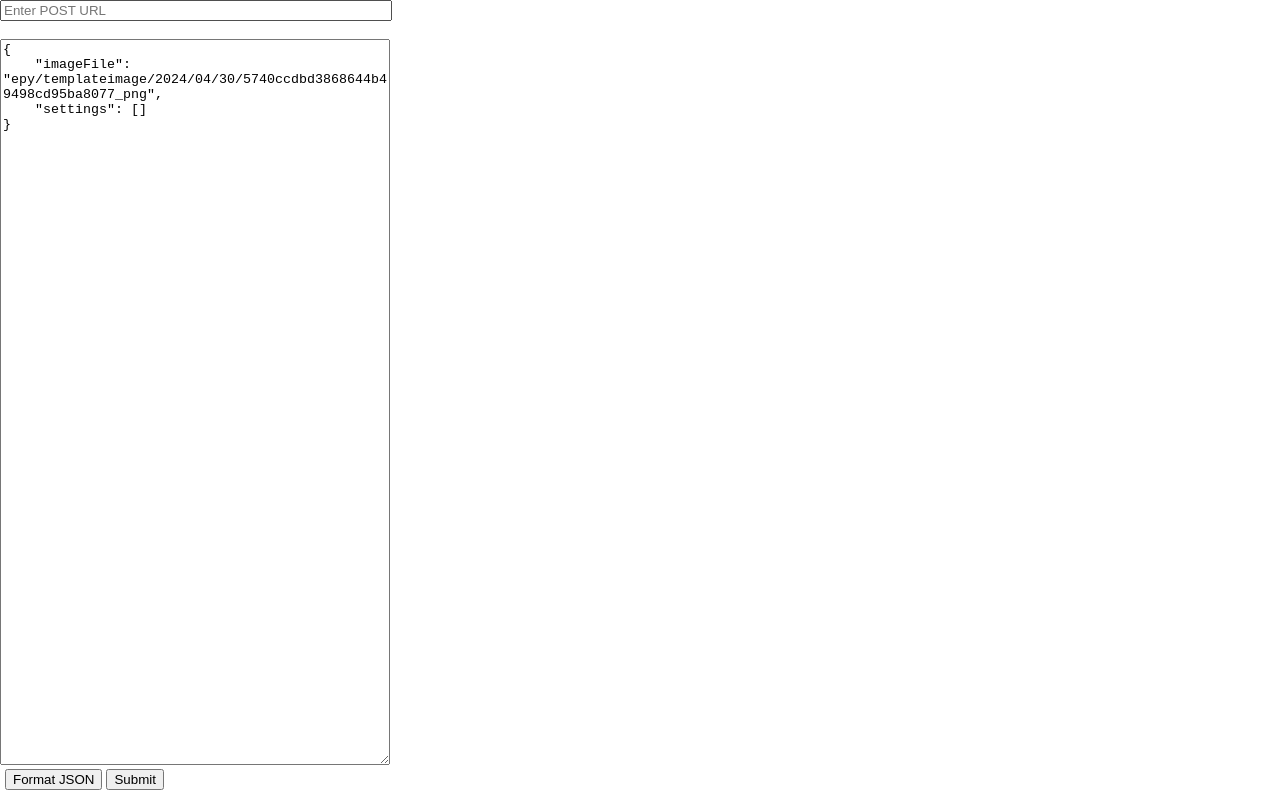
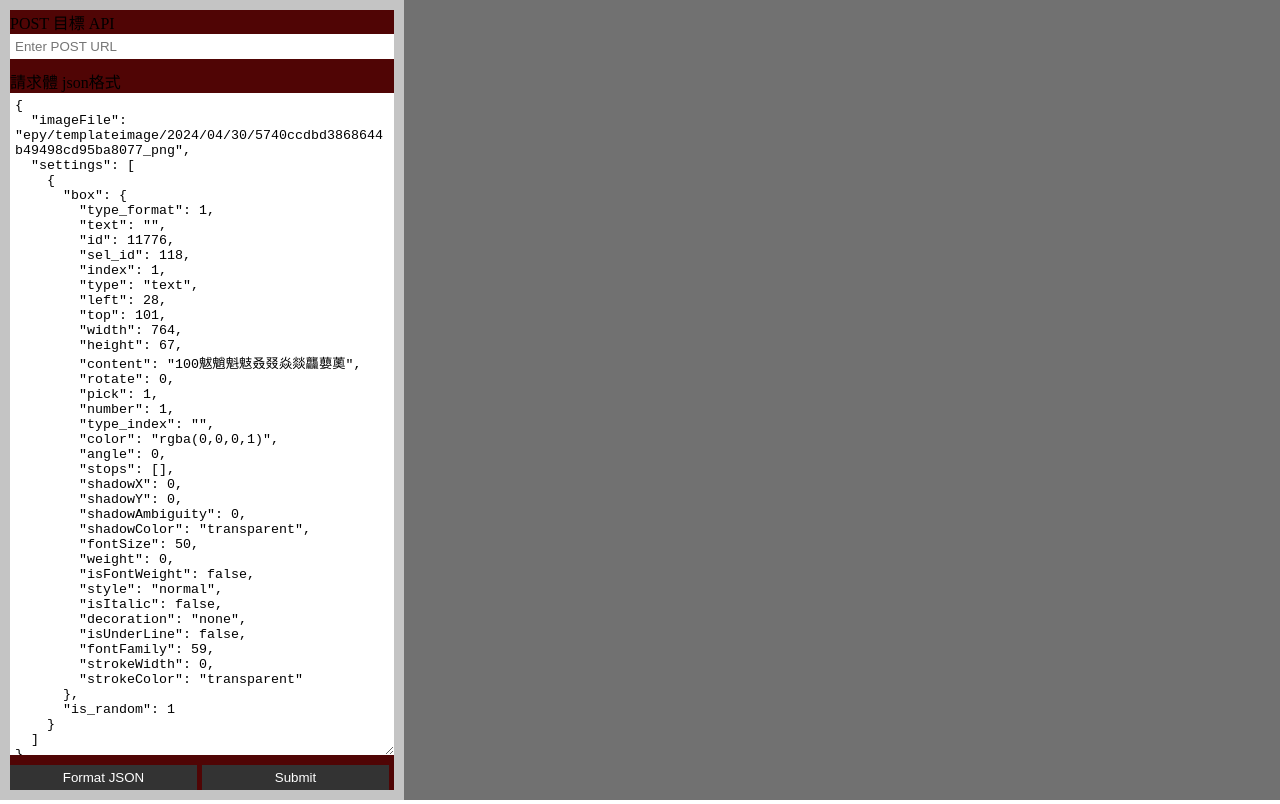
Before and after one commit to wayne23123/documentRepository, a plain HTML site: page tools/nodeDemo.html in a window 1280 px wide. Drawn offline with Linux system fonts and the light colour scheme.

Commit message:
post工具切版

```diff
--- a/tools/nodeDemo.html
+++ b/tools/nodeDemo.html
@@ -10,40 +10,67 @@
         padding: 0;
         margin: 0;
         max-width: 100vw;
-        min-height: 100vh;
-        overflow: hidden;
       }
-      .mainLayout {
-        min-height: 100vh;
+      .main-layout {
+        padding: 0;
+        display: flex;
+        height: 100vh;
+      }
+      .form-container {
+        flex: 0 0 30vw;
+        background-color: #c4c4c4;
+        padding: 10px;
+      }
+      #myForm {
+        display: flex;
+        flex-direction: column;
+        background-color: #500505;
+        height: 100%;
+      }
+      #urlInput,
+      #textArea {
+        width: calc(100% - 10px);
+        margin-bottom: 10px;
+        padding: 5px;
+        border: none;
+        background-color: #fff;
+        color: #000;
+      }
+      #textArea {
+        flex: 1;
+      }
+      .button-container {
         display: flex;
       }
-      #urlInput {
-        width: 100%;
+      .button-container button {
+        flex: 1;
+        margin-right: 5px;
+        padding: 5px;
+        border: none;
+        background-color: #333;
+        color: #fff;
+        cursor: pointer;
       }
-      #myForm {
-        width: 30vw;
-        min-height: 100vh;
-      }
-      #jsonData {
-        width: 100%;
-        height: 90vh;
+      .iframe-container {
+        flex: 1;
+        display: flex;
+        flex-direction: column;
+        background-color: #717171;
+        box-sizing: border-box;
       }
       #targetFrame {
-        width: 70vw;
-        min-height: 100vh;
-        padding-left: 8px;
+        width: 100%;
+        height: 100%;
         border: none;
-      }
-      .button-container {
-        padding-left: 5px;
+        flex-grow: 1;
       }
     </style>
   </head>
   <body>
-    <div class="mainLayout">
-      <div>
+    <div class="main-layout">
+      <div class="form-container">
         <form id="myForm">
-          <div>
+          <div>POST 目標 API</div>
           <input
             type="text"
             id="urlInput"
@@ -51,41 +78,78 @@
             placeholder="Enter POST URL"
             value=""
           />
-          </div>
-          <br />
-          <textarea id="jsonData" name="jsonData" rows="20" cols="80">
+          <div>請求體 json格式</div>
+          <textarea id="textArea" name="textArea" rows="20" cols="80">
 {
   "imageFile": "epy/templateimage/2024/04/30/5740ccdbd3868644b49498cd95ba8077_png",
-    "settings": []
-}</textarea
-          ><br />
+  "settings": [
+    {
+      "box": {
+        "type_format": 1,
+        "text": "",
+        "id": 11776,
+        "sel_id": 118,
+        "index": 1,
+        "type": "text",
+        "left": 28,
+        "top": 101,
+        "width": 764,
+        "height": 67,
+        "content": "100魃魈魁鬾叒叕焱燚龘蘡薁",
+        "rotate": 0,
+        "pick": 1,
+        "number": 1,
+        "type_index": "",
+        "color": "rgba(0,0,0,1)",
+        "angle": 0,
+        "stops": [],
+        "shadowX": 0,
+        "shadowY": 0,
+        "shadowAmbiguity": 0,
+        "shadowColor": "transparent",
+        "fontSize": 50,
+        "weight": 0,
+        "isFontWeight": false,
+        "style": "normal",
+        "isItalic": false,
+        "decoration": "none",
+        "isUnderLine": false,
+        "fontFamily": 59,
+        "strokeWidth": 0,
+        "strokeColor": "transparent"
+      },
+      "is_random": 1
+    }
+  ]
+}
+    </textarea
+          >
           <div class="button-container">
             <button type="button" id="formatButton">Format JSON</button>
             <button type="submit">Submit</button>
           </div>
         </form>
       </div>
-      <div>
+      <div class="iframe-container">
         <iframe id="targetFrame" name="targetFrame" src="about:blank"></iframe>
       </div>
     </div>
-
     <script>
       const form = document.getElementById('myForm');
       const urlInput = document.getElementById('urlInput');
-      const jsonDataTextarea = document.getElementById('jsonData');
+      const textArea = document.getElementById('textArea');
       const formatButton = document.getElementById('formatButton');
 
       // 监听格式化按钮的点击事件
       formatButton.addEventListener('click', function () {
-          const jsonData = JSON.parse(jsonDataTextarea.value.trim());
-          jsonDataTextarea.value = JSON.stringify(jsonData, null, 2); // 格式化并更新 textarea 的值
+        const textAreaJsonData = JSON.parse(textArea.value.trim());
+        textArea.value = JSON.stringify(textAreaJsonData, null, 2); // 格式化并更新 textarea 的值
       });
 
       form.addEventListener('submit', function (event) {
         event.preventDefault();
 
-        const jsonData = JSON.parse(jsonDataTextarea.value.trim());
+        const textAreaJsonData = JSON.parse(textArea.value.trim());
         const postUrl = urlInput.value.trim();
 
         fetch(postUrl, {
@@ -93,7 +157,7 @@
           headers: {
             'Content-Type': 'application/json',
           },
-          body: JSON.stringify(jsonData),
+          body: JSON.stringify(textAreaJsonData),
         })
           .then((response) => response.blob())
           .then((blob) => {
```
Lines whose indentation alone changed are shown as unchanged.
